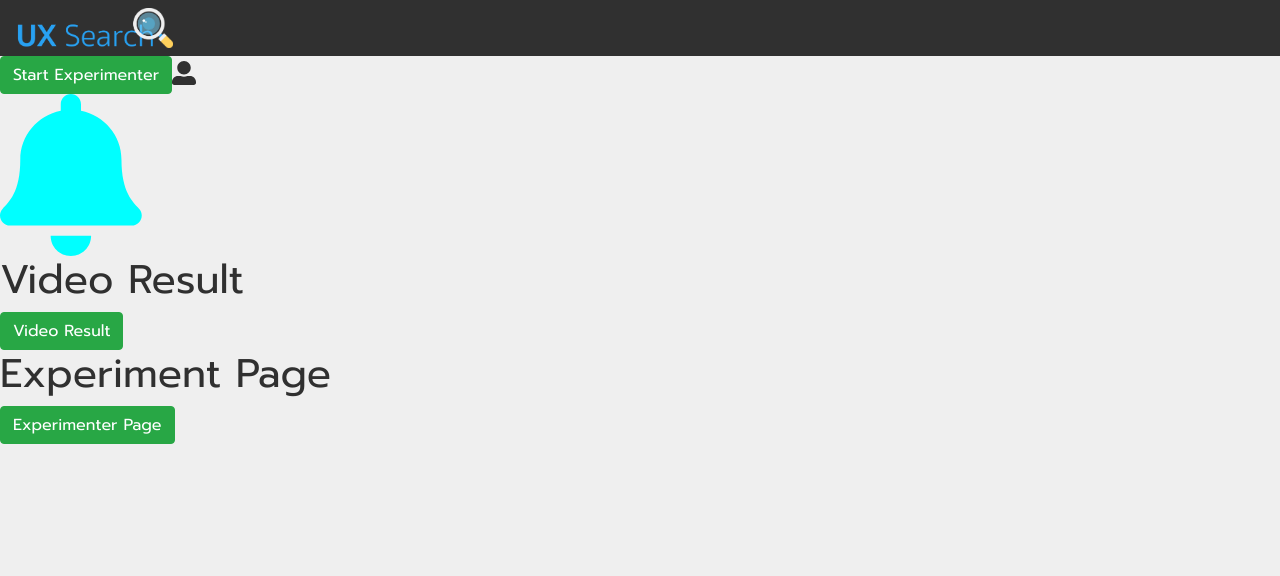
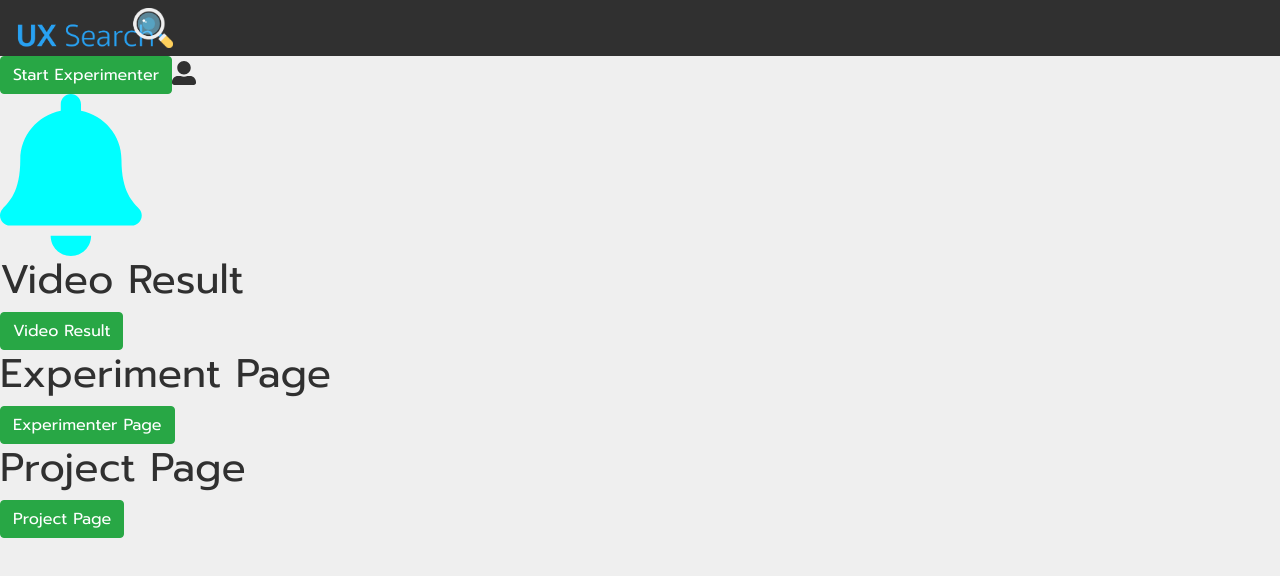
Before and after one commit to uxsearch/uxsearch_frontend, a React (Create React App) app: page / in a window 1280 px wide. Shown: the top 576 px of the page. Built offline with nearby package versions, Linux system fonts and the light colour scheme; a web font is replaced by a local one.

Commit message:
[CREATE] Button Project Page for link to Project Page

```diff
--- a/src/pages/experimenter/test.js
+++ b/src/pages/experimenter/test.js
@@ -34,6 +34,14 @@ class Test extends React.Component {
             Experimenter Page
           </Button>
         </a>
+
+        <h1>Project Page</h1>
+        <a href='/testing/ProjectPage'>
+          <Button className='btn btn-success'>
+            Project Page
+          </Button>
+        </a>
+
       </div>
     )
   }
```
